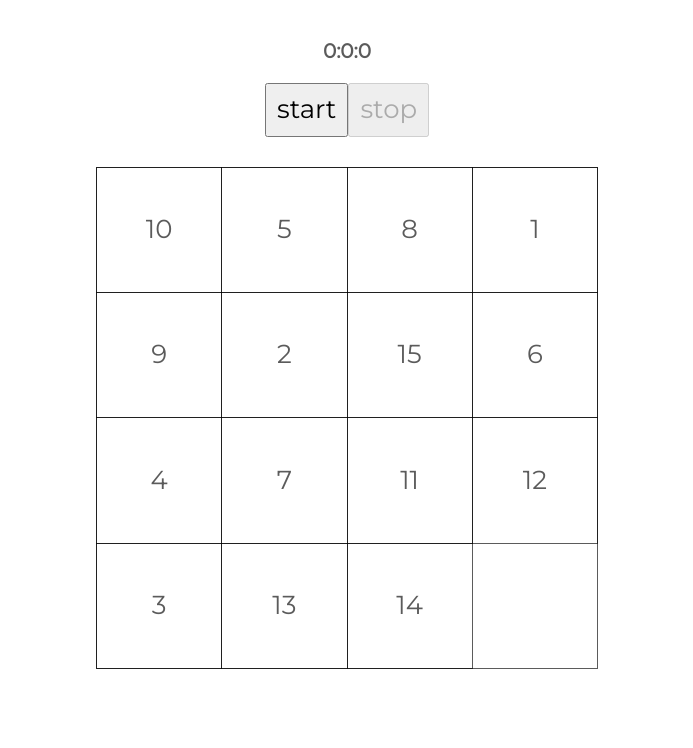
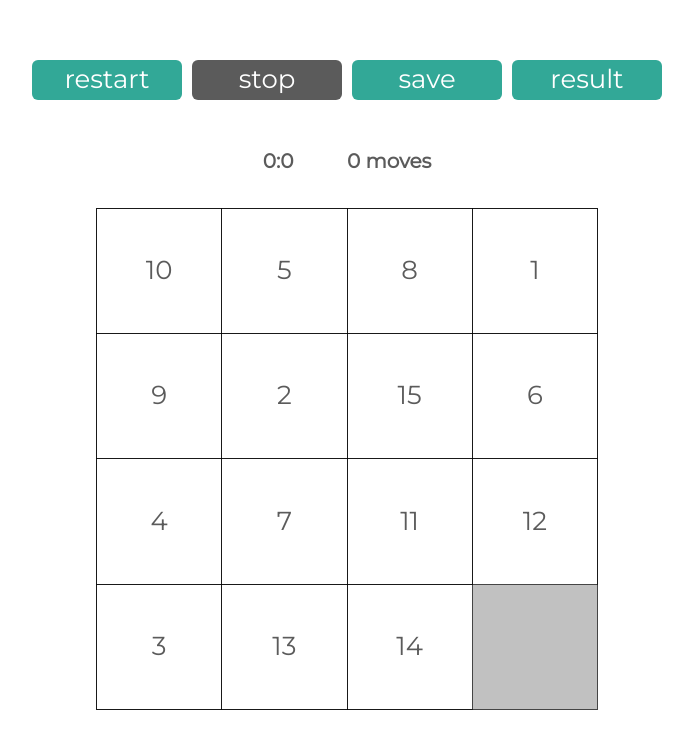
Before and after one commit to ValeriaKliui/game, a website built with webpack: page src/index.html in a window 1280 px wide. Shown: the whole page, without its empty margins (293-986 px from the left). Built offline with nearby package versions, Linux system fonts and the light colour scheme.

Commit message:
add moves-counter

```diff
--- a/src/index.js
+++ b/src/index.js
@@ -1,5 +1,7 @@
 import './libs/normalise.css';
 import './index.scss';
-import './js/clock';
 import './js/field';
+import './js/timer';
+import './js/save';
+import './js/result';
 import './index.html';
--- a/src/js/clock.js
+++ /dev/null
@@ -1,36 +0,0 @@
-const container = document.createElement('div');
-container.classList.add('container-time');
-document.body.append(container);
-
-const timer = document.createElement('p');
-timer.classList.add('timer');
-timer.textContent = '0:0:0';
-container.append(timer);
-
-const buttonsContainer = document.createElement('div');
-buttonsContainer.classList.add('buttons-container');
-document.body.append(buttonsContainer);
-const startButton = document.createElement('button');
-const stopButton = document.createElement('button');
-buttonsContainer.append(startButton, stopButton);
-startButton.classList.add('start-button');
-startButton.textContent = 'start';
-stopButton.classList.add('stop-button');
-stopButton.textContent = 'stop';
-stopButton.disabled = true;
-let timerId;
-startButton.onclick = () => {
-  stopButton.disabled = false;
-  let i = 0;
-  timerId = setInterval(() => {
-    i++;
-    timer.textContent = `0:0:${i}`;
-  }, '1000'
-  );
-  startButton.disabled = true;
-};
-stopButton.onclick = () => {
-  clearInterval(timerId);
-  startButton.disabled = false;
-  stopButton.disabled = true;
-};
--- /dev/null
+++ b/src/js/result.js
@@ -0,0 +1,22 @@
+const buttonsContainer = document.querySelector('.buttons-container');
+const stopButton = document.querySelector('.stop-button');
+
+const resultButton = document.createElement('button');
+resultButton.classList.add('result-button');
+resultButton.textContent = 'result';
+buttonsContainer.append(resultButton);
+
+const infoContainer = document.querySelector('.info');
+const moves = document.createElement('p');
+moves.classList.add('moves');
+moves.textContent = '0 moves';
+infoContainer.append(moves);
+
+const field = document.querySelector('.field');
+let i = 0;
+field.onclick = () => {
+  if (!stopButton.disabled) {
+    i++;
+    moves.textContent = `${i} moves`;
+  }
+};
--- /dev/null
+++ b/src/js/save.js
@@ -0,0 +1,6 @@
+const buttonsContainer = document.querySelector('.buttons-container');
+
+const saveButton = document.createElement('button');
+saveButton.classList.add('save-button');
+saveButton.textContent = 'save';
+buttonsContainer.append(saveButton);
--- /dev/null
+++ b/src/js/timer.js
@@ -0,0 +1,39 @@
+const container = document.createElement('div');
+container.classList.add('info');
+document.body.prepend(container);
+
+const buttonsContainer = document.createElement('div');
+buttonsContainer.classList.add('buttons-container');
+document.body.prepend(buttonsContainer);
+
+const restartButton = document.createElement('button');
+const stopButton = document.createElement('button');
+buttonsContainer.append(restartButton, stopButton);
+restartButton.classList.add('restart-button');
+restartButton.textContent = 'restart';
+stopButton.classList.add('stop-button');
+stopButton.textContent = 'stop';
+stopButton.disabled = true;
+
+const timer = document.createElement('div');
+timer.classList.add('timer');
+const seconds = 0;
+const minutes = 0;
+timer.textContent = `${minutes}:${seconds}`;
+container.append(timer);
+let timerId;
+restartButton.onclick = () => {
+  stopButton.disabled = false;
+  let i = 0;
+  timerId = setInterval(() => {
+    i++;
+    timer.textContent = `${minutes}:${i}`;
+  }, '100'
+  );
+  restartButton.disabled = true;
+};
+stopButton.onclick = () => {
+  clearInterval(timerId);
+  restartButton.disabled = false;
+  stopButton.disabled = true;
+};
--- a/src/style/_style.scss
+++ b/src/style/_style.scss
@@ -6,10 +6,29 @@ body {
     justify-content: center;
     flex-direction: column;
     align-items: center;
-    margin-top: 20px;
+    margin-top: 60px;
+}
+
+button {
+    border: none;
+    cursor: pointer;
+    min-width: 150px;
+    background-color: $colorful;
+    color: $light;
+    padding: 5px;
+    border-radius: 6px;
+}
+button:hover {
+    background-color: $colorful-dark;
+    transition: all 0.3s ease-out;
+}
+button:disabled {
+    cursor: unset;
+    background-color: $elements;
 }
 
 .field {
+    background-color: $lighter;
     width: 500px;
     height: 500px;
     display: grid;
@@ -21,6 +40,7 @@ body {
 }
 
 .cell {
+    background-color: $light;
     outline: 1px solid $elements;
     display: flex;
     align-items: center;
@@ -36,19 +56,16 @@ body {
 
 .buttons-container {
     margin-bottom: 30px;
+    display: grid;
+    grid-template-columns: repeat(4, 1fr);
+    gap: 10px;
 }
 
-.start-button, .stop-button {
-    padding: 10px;
-}
-
-.container-time {
-    display: flex;
-    flex-direction: column;
+.info {
+    display: grid;
+    grid-template-columns: repeat(2, 1fr);
     align-items: center;
-}
-
-.timer {
     font-size: 20px;
     font-weight: bold;
+    margin-bottom: 15px;
 }
--- a/src/style/_var.scss
+++ b/src/style/_var.scss
@@ -1 +1,5 @@
 $elements: rgba(0, 0, 0, 0.645);
+$lighter: rgba(0, 0, 0, 0.245);
+$colorful: rgb(50, 168, 151);
+$colorful-dark: rgb(14, 114, 99);
+$light: #ffffff;
```
